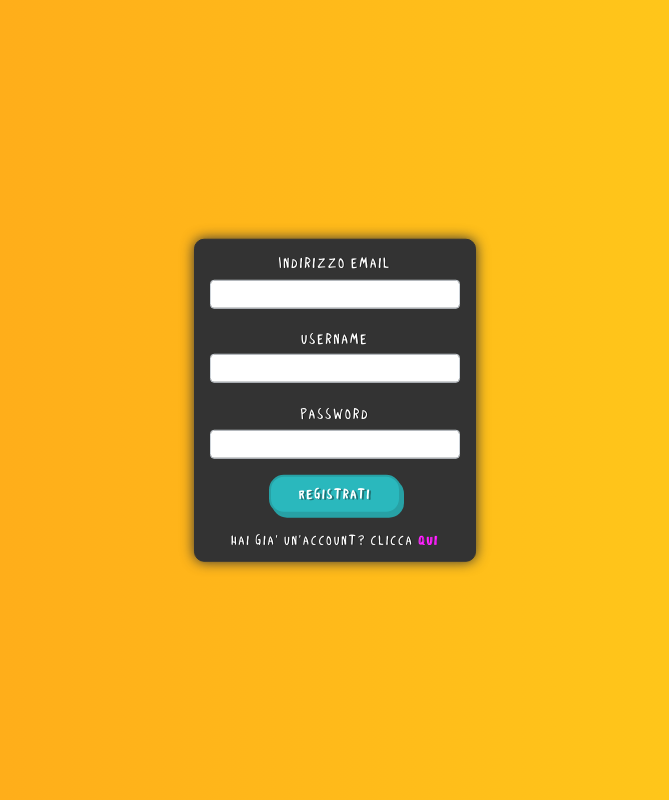
After one commit to ingegnerJP/ProgettoPHP, a PHP site: page /Register.php in a window 1280 px wide. The commit adds this page. Shown: the whole page, without its empty margins (305-974 px from the left). Run offline with PHP 8.4, Linux system fonts and the light colour scheme.

Commit message:
Add files via upload

```diff
--- /dev/null
+++ b/Progetto PHP/Register.php
@@ -0,0 +1,57 @@
+<?php
+
+session_start();
+
+
+?>
+<!doctype html>
+<html>
+	<head>
+		<title>Registrati</title>
+		<meta charset="UTF-8">
+		<link rel="stylesheet" href="https://stackpath.bootstrapcdn.com/bootstrap/4.4.1/css/bootstrap.min.css" integrity="sha384-Vkoo8x4CGsO3+Hhxv8T/Q5PaXtkKtu6ug5TOeNV6gBiFeWPGFN9MuhOf23Q9Ifjh" crossorigin="anonymous">
+		<link rel="stylesheet" media="all" type="text/css" href="register.css">
+
+	</head>
+	<body>
+
+		<div class="centro form">
+		<form action="Register.php" method="POST">
+
+
+		  <div class="form-group">
+			<label for="email" class="email">Indirizzo email</label>
+			<div class="col-sm-10">
+				<input type="email" class="form-control" name="email" style="width:250px; font-family:dark_poestry; font-size:10px; margin-bottom:-8px;">
+			</div>
+		  </div>
+
+		  <div class="form-group">
+			<label for="nome" class=" col-form-label username">Username</label>
+			<div class="col-sm-10">
+			  <input type="text" class="form-control" name="username" placeholder="" value="" style="width:250px; font-family:dark_poestry; font-size:10px;">
+			</div>
+		  </div>
+
+		  <div class="form-group">
+			<label for="cognome" class=" col-form-label password">Password</label>
+			<div class="col-sm-10">
+			  <input type="password" class="form-control" name="password" placeholder="" value="" style="width:250px; font-family:dark_poestry; font-size:10px;">
+			</div>
+		  </div>
+
+		  <div class="form-group">
+			  <button type="submit" class="loginbutton"  name="login">Registrati</button>
+		  </div>
+		  <div class="form-group text">
+			   Hai gia' un'account? Clicca <a href="Login.php" class="register">qui</a>
+		  </div>
+		</form>
+		</div>
+
+
+		<script src="https://code.jquery.com/jquery-3.4.1.slim.min.js" integrity="sha384-J6qa4849blE2+poT4WnyKhv5vZF5SrPo0iEjwBvKU7imGFAV0wwj1yYfoRSJoZ+n" crossorigin="anonymous"></script>
+		<script src="https://cdn.jsdelivr.net/npm/popper.js@1.16.0/dist/umd/popper.min.js" integrity="sha384-Q6E9RHvbIyZFJoft+2mJbHaEWldlvI9IOYy5n3zV9zzTtmI3UksdQRVvoxMfooAo" crossorigin="anonymous"></script>
+		<script src="https://stackpath.bootstrapcdn.com/bootstrap/4.4.1/js/bootstrap.min.js" integrity="sha384-wfSDF2E50Y2D1uUdj0O3uMBJnjuUD4Ih7YwaYd1iqfktj0Uod8GCExl3Og8ifwB6" crossorigin="anonymous"></script>
+	</body>
+</html>
--- a/Progetto PHP/menu.css
+++ b/Progetto PHP/menu.css
@@ -238,7 +238,7 @@ a {
 	margin-right: 20px;
 	background-color:#404040;
 	padding: 10px 10px;
-	border-radius:15px;
+	border-radius:13px;
 }
 
 .dropdown-item {
--- /dev/null
+++ b/Progetto PHP/register.css
@@ -0,0 +1,119 @@
+@font-face {
+    font-family: 'dark_poestry';
+    src: url('fonts/dark_poestry.woff2') format('woff2'),
+         url('fonts/dark_poestry.woff') format('woff');
+}
+
+
+html {
+    height: 100%;
+	letter-spacing:2px;
+	font-family: dark_poestry;
+}
+
+
+body {
+    margin: 0;
+    background-repeat: no-repeat;
+    background-attachment: fixed;
+	background: rgb(255,163,26);
+	background: linear-gradient(90deg, rgba(255,163,26,1) 0%, rgba(255,209,26,1) 100%);
+}
+
+.centro{
+	/*CENTRA IL CONTENUTO*/
+	text-align:center;
+	position:absolute;
+	top:50%;
+	left:50%;
+	transform: translate(-50%,-50%);
+}
+
+
+.form {
+	background-color:#333;
+	border: 1px solid #333;
+	border-radius:10px;
+	color:white;
+	box-shadow: 0px 0px 13px #333;
+
+}
+
+.email{
+	margin-top:15px;
+	font-family:dark_poestry;
+	font-size:11px;
+	text-shadow:1px 0px 0px #1a1a1a;
+}
+
+.username {
+	margin-top:7px;
+	font-family:dark_poestry;
+	font-size:11px;
+	text-shadow:1px 0px 0px #1a1a1a;
+}
+
+.password {
+	font-family:dark_poestry;
+	font-size:11px;
+	text-shadow:1px 0px 0px #1a1a1a;
+}
+
+.loginbutton {
+	letter-spacing:2px;
+	box-shadow: 3px 4px 0px 0px #27a1a5;
+	background-color:#2ab8bd;
+	border-radius:15px;
+	border:2px solid #27a1a5;
+	display:inline-block;
+	cursor:pointer;
+	color:#ffffff;
+	font-family:dark_poestry;
+	font-size:10px;
+	font-weight:bold;
+	padding:10px 28px;
+	text-decoration:none;
+	text-shadow:2px 1px 0px #217578;
+	outline:none;
+	margin-bottom:3px;
+}
+
+.loginbutton:hover {
+	background-color:#28b4b7;
+	color: #f2f2f2;
+	outline:none;
+}
+.loginbutton:active {
+	position:relative;
+	top:2px;
+	left:2px;
+	box-shadow: 3px 4px 0px -7px #27a1a5;
+	outline:none;
+}
+
+
+.loginbutton:focus {
+	outline:none;
+}
+
+.text {
+	color:white;
+	font-family:dark_poestry;
+	font-size:10px;
+	text-shadow:1px 0px 0px #1a1a1a;
+	margin-bottom:13px;
+}
+
+.register {
+	text-decoration:none;
+	color:#ff33ff;
+	font-family:dark_poestry;
+	font-size:10px;
+	text-shadow:1px 0px 0px #ff00ff;
+}
+.register:hover {
+	text-decoration:none;
+	color:#b300b3;
+	text-shadow:1px 0px 0px #800080;
+	text-decoration:underline;
+}
```
Also changed, not shown: Progetto PHP/Login.php (added, +69 -0 lines), Progetto PHP/Menu.php (+4 -4 lines), Progetto PHP/login.css (added, +112 -0 lines).
